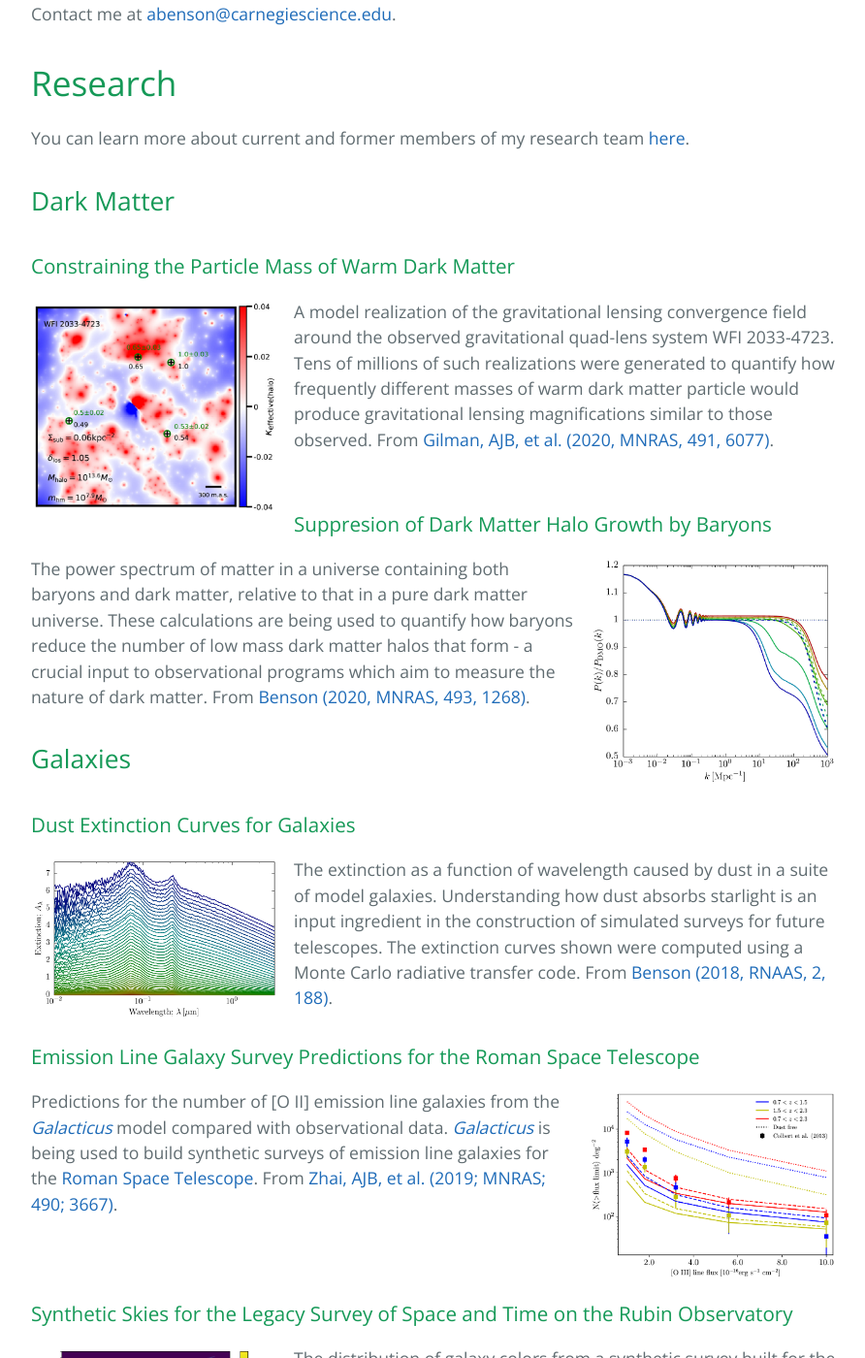
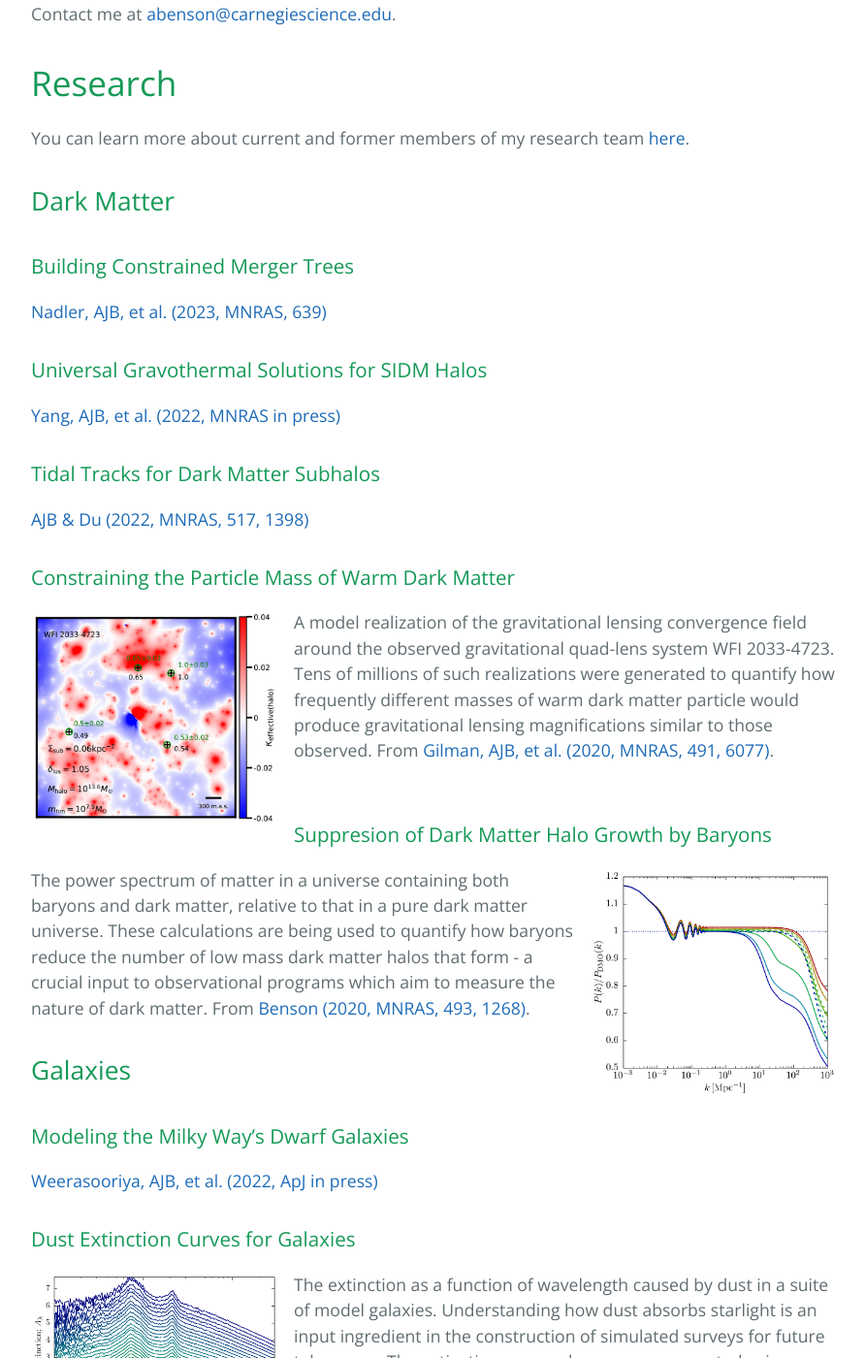
Before and after one commit to abensonca/abensonca.github.io, a Jekyll site: the page built from index.md, in a window 1280 px wide and 1400 px high, scrolled down 568 px. Shown: the whole window at 97% size, without its empty margins (192-1084 px from the left). Built offline with Jekyll 4.4.1, drawn with Linux system fonts in a browser that asks for light colours.

Commit message:
Update index.md

```diff
--- a/index.md
+++ b/index.md
@@ -19,6 +19,18 @@ Contact me at [abenson@carnegiescience.edu](mailto:abenson@carnegiescience.edu).
 You can learn more about current and former members of my research team [here](./team.html).
 
 ## Dark Matter
+
+### Building Constrained Merger Trees
+
+[Nadler, AJB, et al. (2023, MNRAS, 639)](https://ui.adsabs.harvard.edu/abs/2023MNRAS.tmp..639N)
+
+### Universal Gravothermal Solutions for SIDM Halos
+
+[Yang, AJB, et al. (2022, MNRAS in press)](https://ui.adsabs.harvard.edu/abs/2022arXiv220502957Y)
+
+### Tidal Tracks for Dark Matter Subhalos
+
+[AJB & Du (2022, MNRAS, 517, 1398)](https://ui.adsabs.harvard.edu/abs/2022MNRAS.517.1398B)
 
 ### Constraining the Particle Mass of Warm Dark Matter
 
@@ -42,6 +54,10 @@ crucial input to observational programs which aim to measure the nature of dark
 <br>
 
 ## Galaxies
+
+### Modeling the Milky Way's Dwarf Galaxies
+
+[Weerasooriya, AJB, et al. (2022, ApJ in press)](https://ui.adsabs.harvard.edu/abs/2022arXiv220913663W)
 
 ### Dust Extinction Curves for Galaxies
 
```
